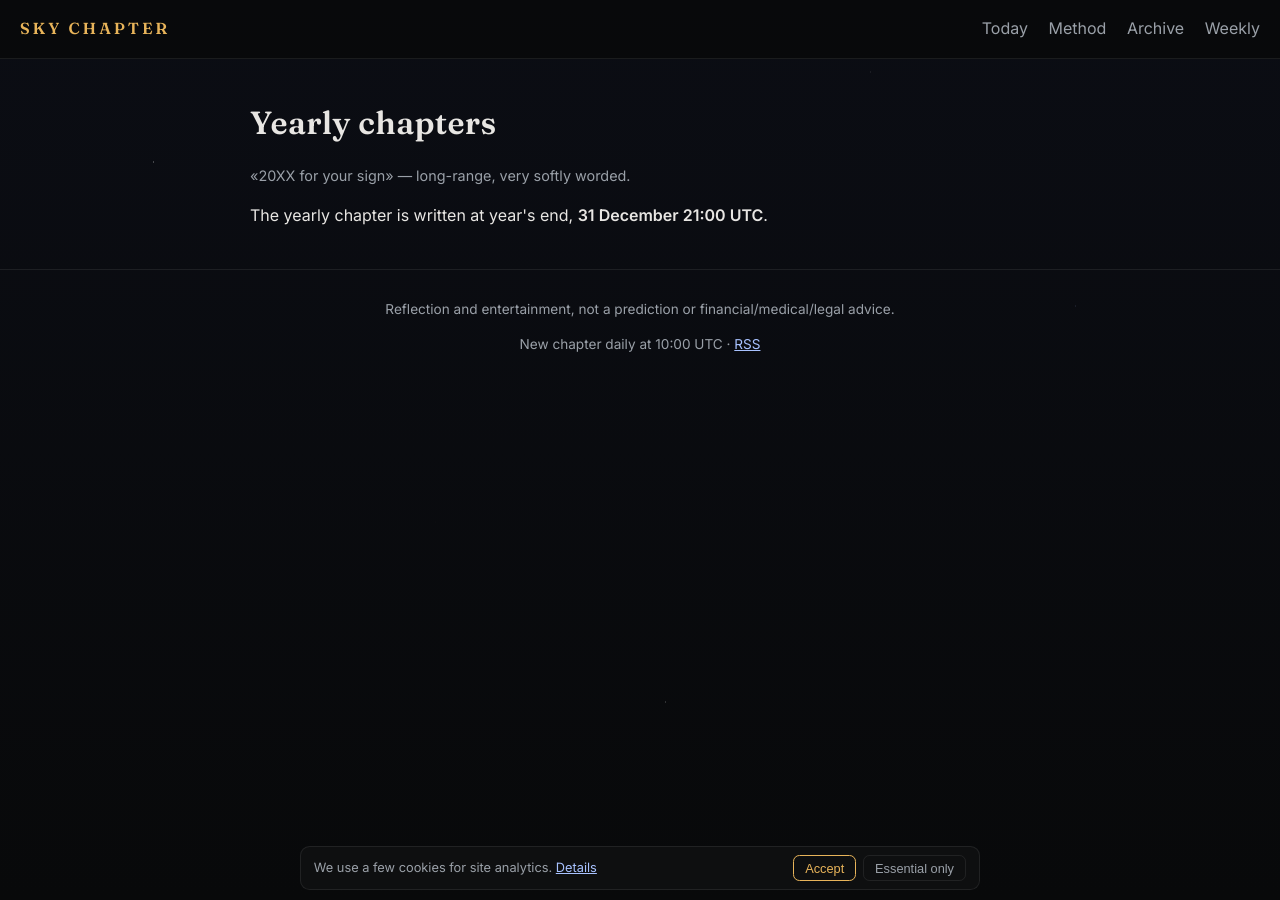
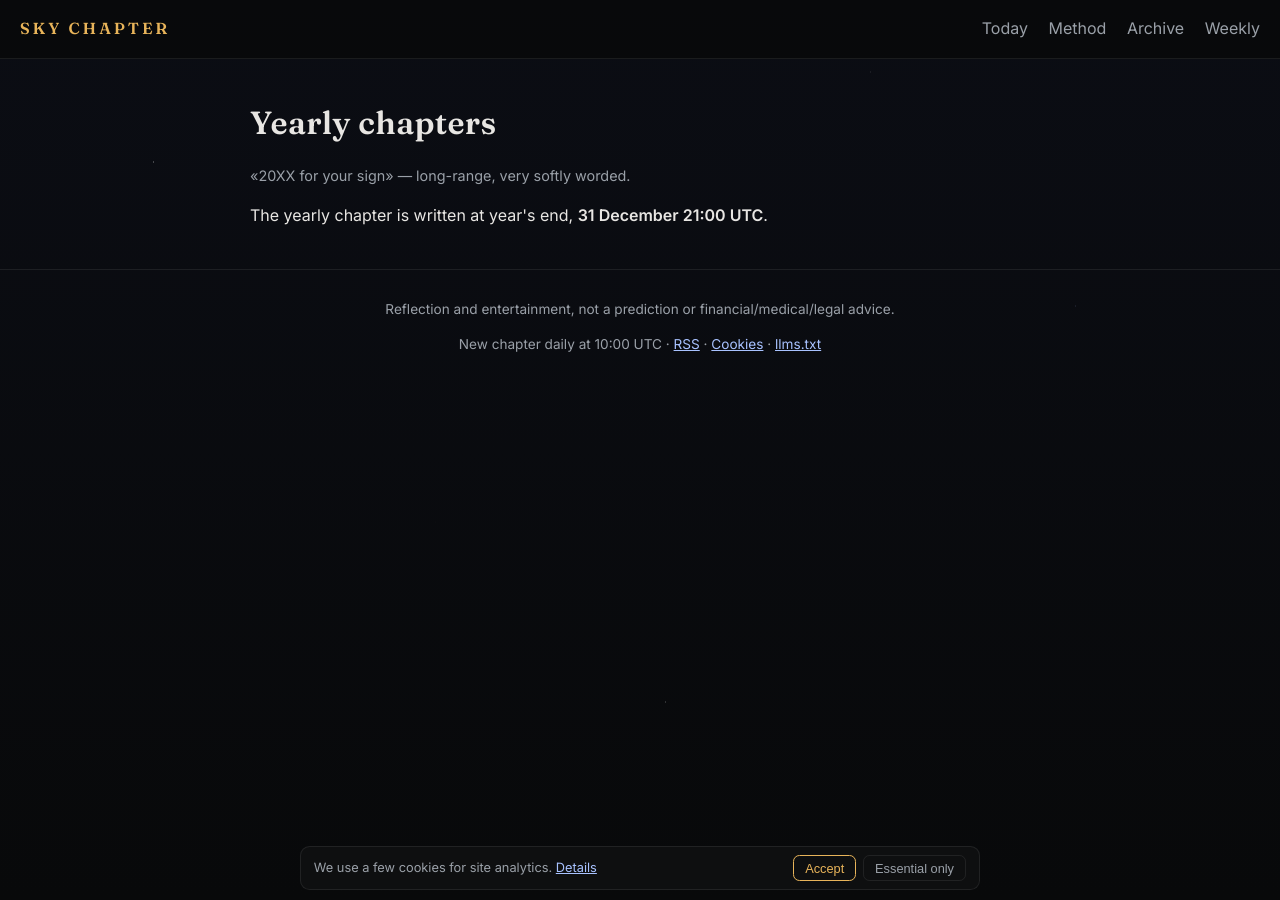
Before and after one commit to sky-chapter/sky-chapter.github.io, a Jekyll site: the page built from yearly.md, in a window 1280 px wide. Built offline with Jekyll 4.4.1, drawn with Linux system fonts in a browser that asks for light colours.

Commit message:
Sky Chapter: add Cookies and llms.txt links to footer

```diff
--- a/_layouts/default.html
+++ b/_layouts/default.html
@@ -59,7 +59,7 @@
   </main>
   <footer class="foot">
     <p>Reflection and entertainment, not a prediction or financial/medical/legal advice.</p>
-    <p>New chapter daily at 10:00 UTC · <a href="{{ '/rss.xml' | relative_url }}">RSS</a></p>
+    <p>New chapter daily at 10:00 UTC · <a href="{{ '/rss.xml' | relative_url }}">RSS</a> · <a href="{{ '/methodology#cookies' | relative_url }}">Cookies</a> · <a href="{{ '/llms.txt' | relative_url }}">llms.txt</a></p>
   </footer>
 
   <div id="cookiebar" class="cookiebar" hidden>
```
